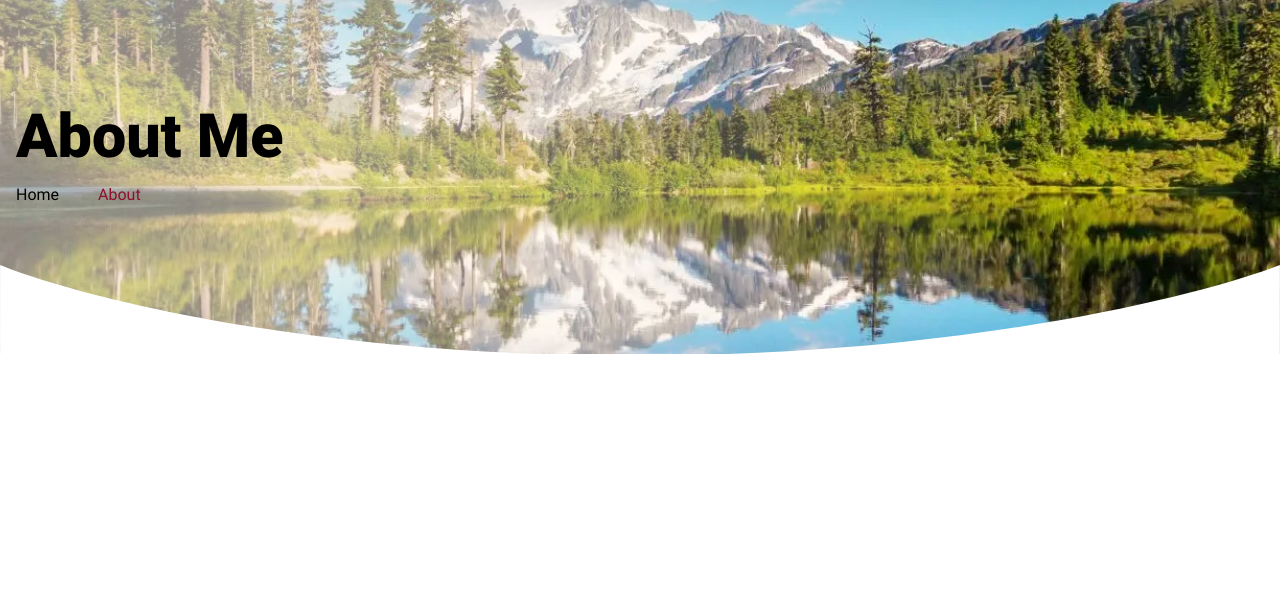
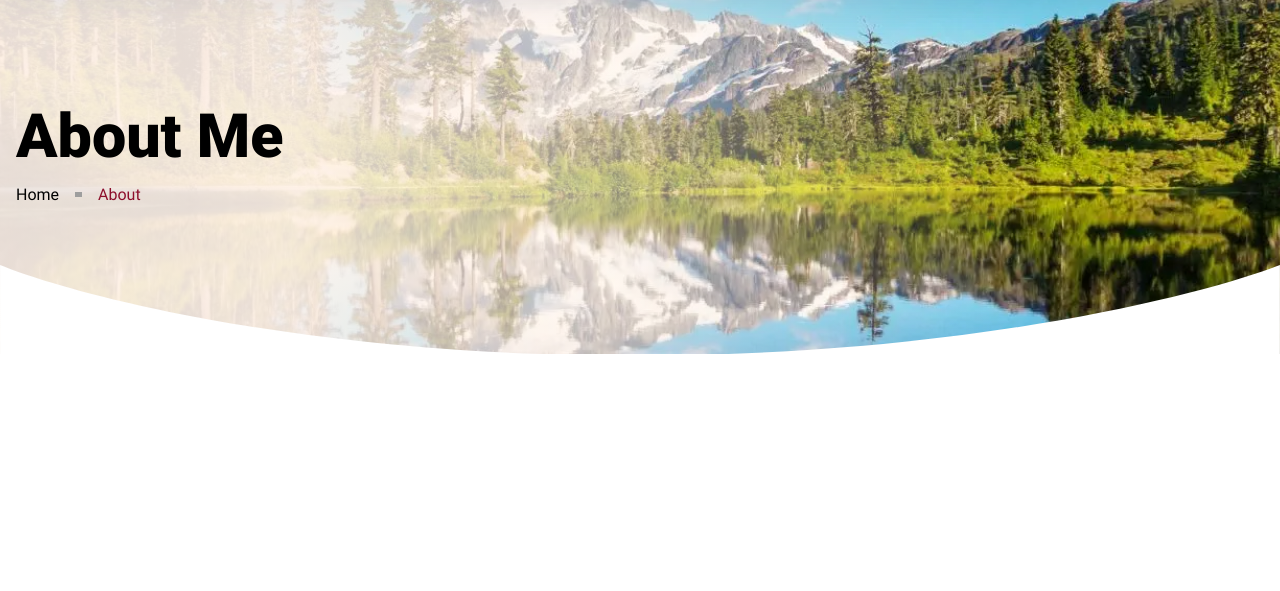
Before and after one commit to KolbyEllis/kolby_ellis, an Eleventy site: page src/content/pages/about.html in a window 1280 px wide. Shown: the part 168-759 px from the top of the page. Built offline with nearby package versions, Linux system fonts and the light colour scheme; Eleventy itself is replaced by a stand-in of ours; files that its build step writes are made by us from their sources; grey boxes are pictures that could not be loaded.

```diff
--- a/src/assets/css/about.css
+++ b/src/assets/css/about.css
@@ -52,6 +52,9 @@
     justify-content: center;
     align-items: center;
   }
+  #banner-1519 .cs-link:last-of-type {
+    /* remove the chevron on the last list item */
+  }
   #banner-1519 .cs-link:last-of-type::after {
     display: none;
   }
@@ -86,7 +89,7 @@
     width: 100%;
     height: 100%;
     background: linear-gradient(90deg, rgba(255, 243, 236, 0.9) 23.05%, rgba(255, 243, 236, 0) 80.08%);
-    opacity: 0.6;
+    opacity: 0.8;
     position: absolute;
     display: block;
     top: 0;
@@ -119,7 +122,7 @@
     width: 100%;
     height: 100%;
     background: linear-gradient(90deg, rgba(255, 243, 236, 0.9) 23.05%, rgba(255, 243, 236, 0) 80.08%);
-    opacity: 0,6;
+    opacity: 1;
   }
 }
 /* Dark Mode */
--- a/src/assets/css/contact.css
+++ b/src/assets/css/contact.css
@@ -52,6 +52,9 @@
     justify-content: center;
     align-items: center;
   }
+  #banner-1519 .cs-link:last-of-type {
+    /* remove the chevron on the last list item */
+  }
   #banner-1519 .cs-link:last-of-type::after {
     display: none;
   }
@@ -86,7 +89,7 @@
     width: 100%;
     height: 100%;
     background: linear-gradient(90deg, rgba(255, 243, 236, 0.9) 23.05%, rgba(255, 243, 236, 0) 80.08%);
-    opacity: 0.6;
+    opacity: 0.8;
     position: absolute;
     display: block;
     top: 0;
@@ -119,7 +122,7 @@
     width: 100%;
     height: 100%;
     background: linear-gradient(90deg, rgba(255, 243, 236, 0.9) 23.05%, rgba(255, 243, 236, 0) 80.08%);
-    opacity: 0.6;
+    opacity: 1;
   }
 }
 /* Dark Mode */
--- a/src/assets/css/projects.css
+++ b/src/assets/css/projects.css
@@ -52,7 +52,9 @@
     justify-content: center;
     align-items: center;
   }
-
+  #banner-1519 .cs-link:last-of-type {
+    /* remove the chevron on the last list item */
+  }
   #banner-1519 .cs-link:last-of-type::after {
     display: none;
   }
@@ -87,7 +89,7 @@
     width: 100%;
     height: 100%;
     background: linear-gradient(90deg, rgba(255, 243, 236, 0.9) 23.05%, rgba(255, 243, 236, 0) 80.08%);
-    opacity: 0.6;
+    opacity: 0.8;
     position: absolute;
     display: block;
     top: 0;
@@ -120,7 +122,7 @@
     width: 100%;
     height: 100%;
     background: linear-gradient(90deg, rgba(255, 243, 236, 0.9) 23.05%, rgba(255, 243, 236, 0) 80.08%);
-    opacity: 0.6;
+    opacity: 1;
   }
 }
 /* Dark Mode */
```
